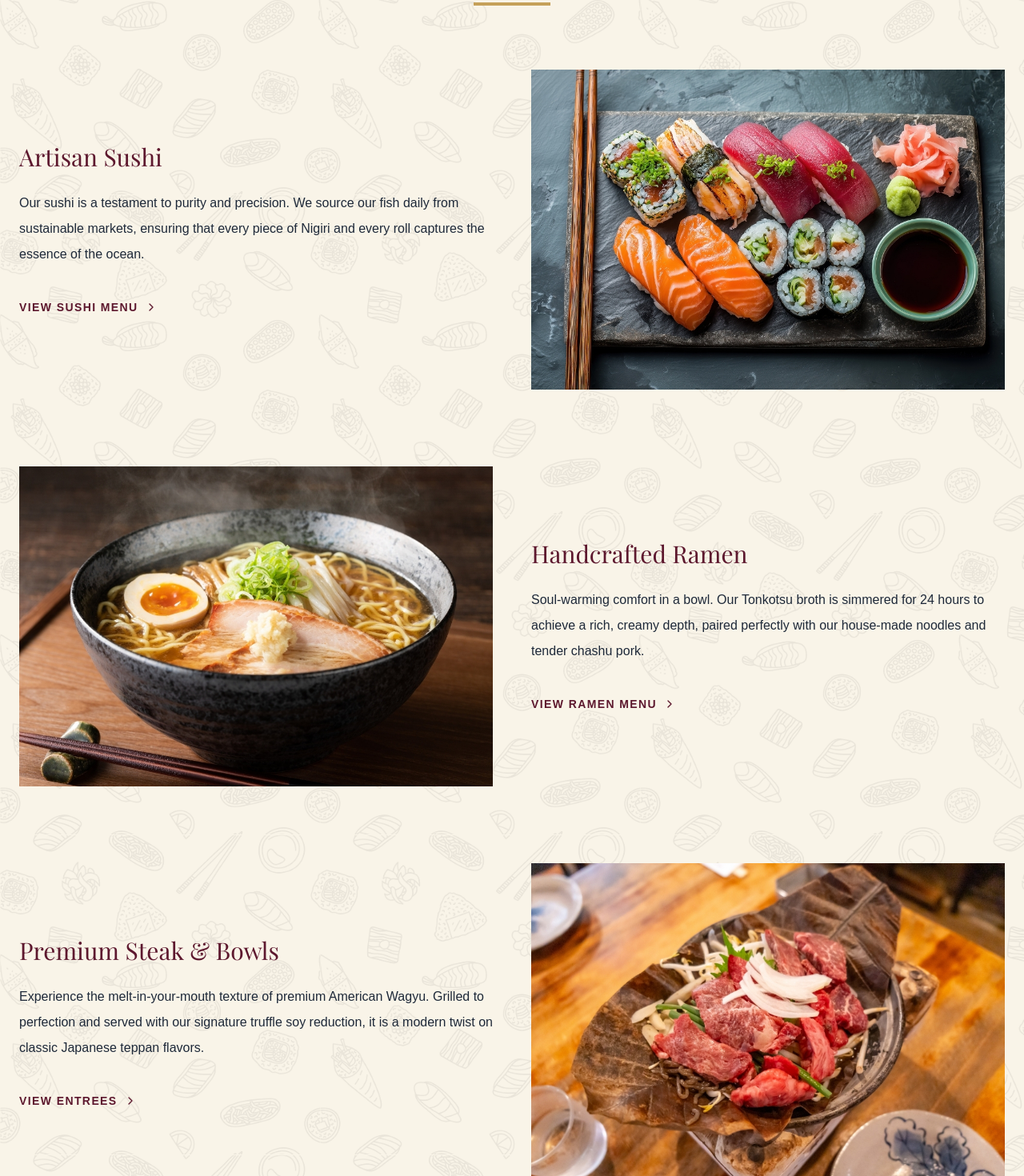
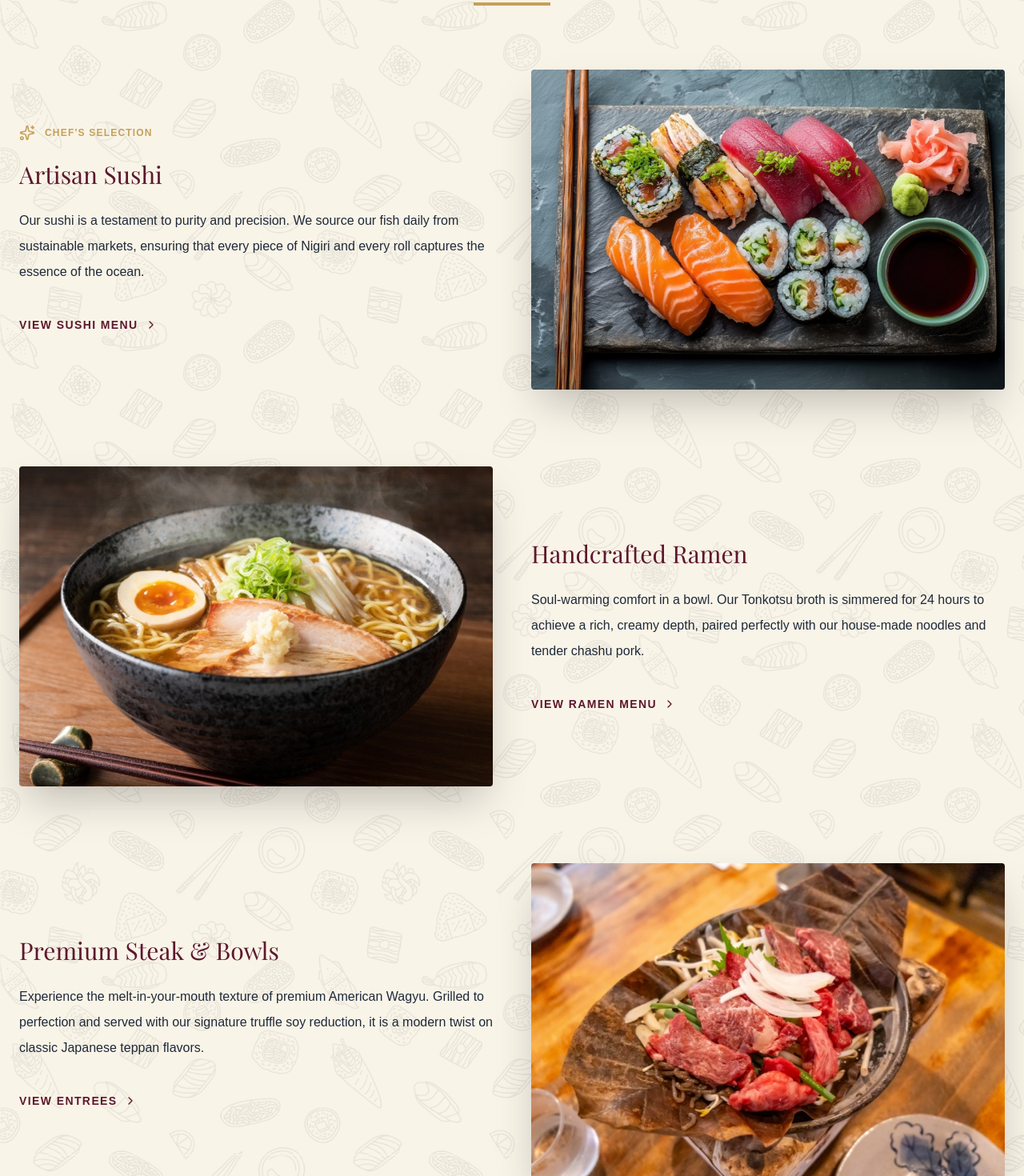
Before and after one commit to TheViableSource/ajisai-pdx-web, a Next.js app: page / in a window 1280 px wide. Shown: the part 957-2427 px from the top of the page at 80% size. Built offline with nearby package versions, Linux system fonts and the light colour scheme; a web font is replaced by a local one.

Commit message:
Tilt Card Implementation

```diff
--- a/app/page.tsx
+++ b/app/page.tsx
@@ -2,10 +2,59 @@
 
 import Image from "next/image";
 import Link from "next/link";
-import { ChevronRight, ArrowUp, Star, Quote } from "lucide-react";
-import { useEffect, useState, useRef } from "react";
+import { ChevronRight, ArrowUp, Star, Quote, Sparkles } from "lucide-react";
+import { useEffect, useState, useRef, MouseEvent } from "react";
 
-// Placeholder Reviews Data
+// --- NEW COMPONENT: 3D TILT CARD ---
+// This makes the images feel "alive" by following the mouse
+const TiltCard = ({ src, alt }: { src: string, alt: string }) => {
+  const [rotate, setRotate] = useState({ x: 0, y: 0 });
+
+  const handleMouseMove = (e: MouseEvent<HTMLDivElement>) => {
+    const card = e.currentTarget;
+    const box = card.getBoundingClientRect();
+    const x = e.clientX - box.left;
+    const y = e.clientY - box.top;
+    const centerX = box.width / 2;
+    const centerY = box.height / 2;
+
+    // Calculate rotation (max 10 degrees)
+    const rotateX = (y - centerY) / 20;
+    const rotateY = (centerX - x) / 20;
+
+    setRotate({ x: rotateX, y: rotateY });
+  };
+
+  const handleMouseLeave = () => {
+    setRotate({ x: 0, y: 0 }); // Reset position
+  };
+
+  return (
+    <div
+      className="relative h-[400px] w-full group perspective-1000 overflow-hidden rounded-sm shadow-2xl"
+      onMouseMove={handleMouseMove}
+      onMouseLeave={handleMouseLeave}
+      style={{ perspective: "1000px" }}
+    >
+      <div
+        className="w-full h-full transition-transform duration-200 ease-out"
+        style={{
+          transform: `rotateX(${rotate.x}deg) rotateY(${rotate.y}deg) scale(1.05)`,
+        }}
+      >
+        <Image
+          src={src}
+          alt={alt}
+          fill
+          className="object-cover"
+        />
+        {/* Shine Effect Overlay */}
+        <div className="absolute inset-0 bg-gradient-to-tr from-white/0 via-white/10 to-white/0 opacity-0 group-hover:opacity-100 transition-opacity duration-500 pointer-events-none" />
+      </div>
+    </div>
+  );
+};
+
 const REVIEWS = [
   {
     id: 1,
@@ -31,7 +80,6 @@ export default function Home() {
   const videoRef = useRef<HTMLVideoElement>(null);
   const [showScrollTop, setShowScrollTop] = useState(false);
 
-  // 1. Handle Video Speed & Scroll Listener
   useEffect(() => {
     if (videoRef.current) {
       videoRef.current.playbackRate = 0.6;
@@ -49,12 +97,8 @@ export default function Home() {
     return () => window.removeEventListener("scroll", handleScroll);
   }, []);
 
-  // 2. Scroll to Top Function
   const scrollToTop = () => {
-    window.scrollTo({
-      top: 0,
-      behavior: "smooth",
-    });
+    window.scrollTo({ top: 0, behavior: "smooth" });
   };
 
   return (
@@ -72,8 +116,7 @@ export default function Home() {
         <ArrowUp className="w-6 h-6" />
       </button>
 
-
-      {/* 1. HERO SECTION WITH VIDEO BACKGROUND */}
+      {/* 1. HERO SECTION */}
       <section className="relative w-full h-screen flex items-center justify-center overflow-hidden">
         <div className="absolute inset-0 z-0">
           <div className="absolute inset-0 bg-black/50 z-10" />
@@ -118,7 +161,7 @@ export default function Home() {
         </div>
       </section>
 
-      {/* 2. ZIG-ZAG FEATURE SECTION WITH PATTERN BACKGROUND */}
+      {/* 2. ZIG-ZAG FEATURE SECTION WITH 3D TILT */}
       <section
         className="w-full bg-[#F9F4E8] py-24 bg-repeat bg-[length:400px_400px]"
         style={{ backgroundImage: 'url("/pattern-bg.png")' }}
@@ -132,6 +175,10 @@ export default function Home() {
           {/* Feature 1: Sushi */}
           <div className="flex flex-col md:flex-row items-center gap-12 mb-24">
             <div className="md:w-1/2 text-center md:text-left space-y-6">
+              <div className="flex items-center justify-center md:justify-start gap-3">
+                 <Sparkles className="text-[#C5A059] w-5 h-5" />
+                 <span className="text-xs tracking-widest uppercase text-[#C5A059] font-bold">Chef's Selection</span>
+              </div>
               <h3 className="text-3xl font-serif text-[#5D182E]">Artisan Sushi</h3>
               <p className="text-gray-800 leading-loose">
                 Our sushi is a testament to purity and precision. We source our fish daily from sustainable markets, ensuring that every piece of Nigiri and every roll captures the essence of the ocean.
@@ -140,12 +187,11 @@ export default function Home() {
                 View Sushi Menu <ChevronRight className="w-4 h-4 ml-2" />
               </Link>
             </div>
-            <div className="md:w-1/2 relative h-[400px] w-full group overflow-hidden">
-               <Image
+            {/* 3D TILT CARD IMPLEMENTATION */}
+            <div className="md:w-1/2 w-full">
+               <TiltCard
                  src="/artisan-sushi .jpg"
                  alt="Sushi Platter"
-                fill
-                className="object-cover transition-transform duration-700 group-hover:scale-105"
                />
             </div>
           </div>
@@ -161,12 +207,11 @@ export default function Home() {
                 View Ramen Menu <ChevronRight className="w-4 h-4 ml-2" />
               </Link>
             </div>
-            <div className="md:w-1/2 relative h-[400px] w-full group overflow-hidden">
-               <Image
+            {/* 3D TILT CARD IMPLEMENTATION */}
+            <div className="md:w-1/2 w-full">
+               <TiltCard
                  src="/handcrafted-ramen.jpg"
                  alt="Ramen Bowl"
-                fill
-                className="object-cover transition-transform duration-700 group-hover:scale-105"
                />
             </div>
           </div>
@@ -182,12 +227,12 @@ export default function Home() {
                 View Entrees <ChevronRight className="w-4 h-4 ml-2" />
               </Link>
             </div>
-            <div className="md:w-1/2 relative h-[400px] w-full group overflow-hidden">
-               <Image
-                src="/wagyu-steak.jpg"
+            {/* 3D TILT CARD IMPLEMENTATION */}
+            <div className="md:w-1/2 w-full">
+               <TiltCard
+                 src="/wagyu-steak.jpg
+"
                  alt="Wagyu Steak"
-                fill
-                className="object-cover transition-transform duration-700 group-hover:scale-105"
                />
             </div>
           </div>
```
Lines whose indentation alone changed are shown as unchanged.
